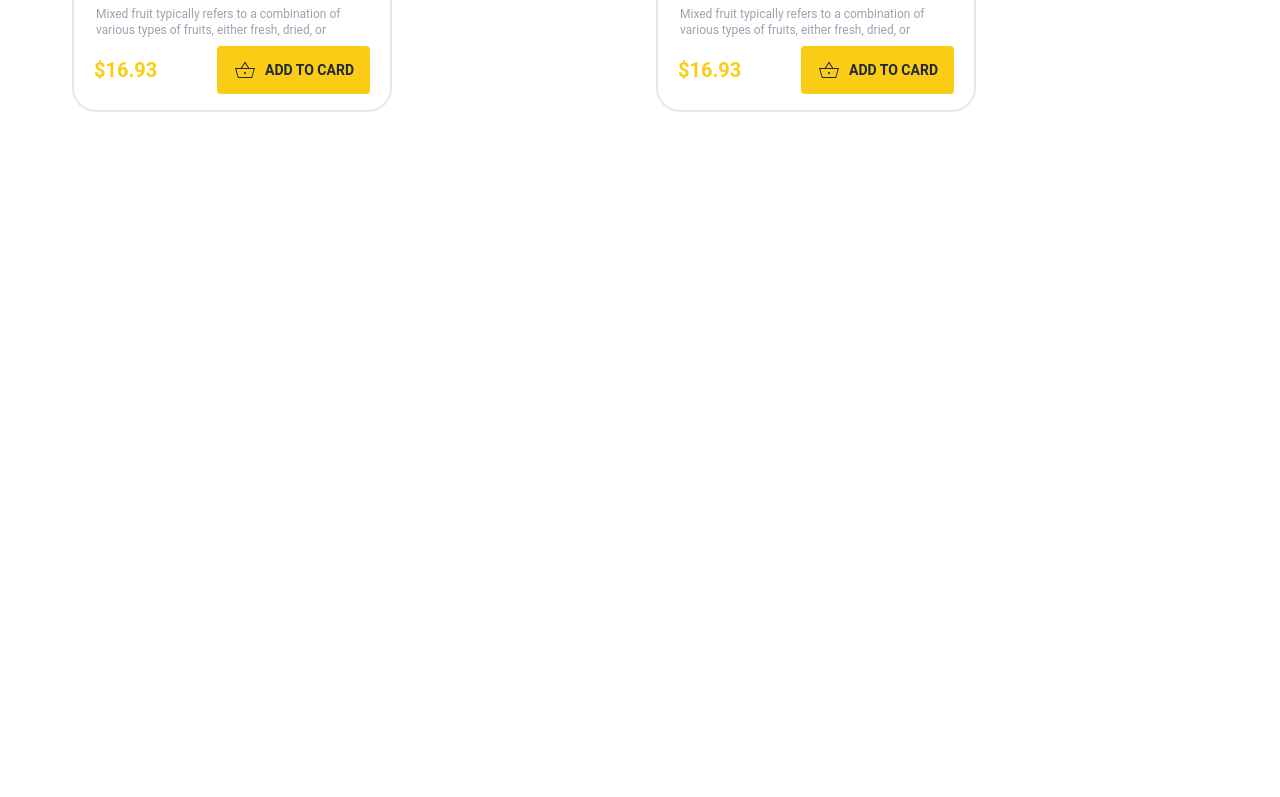
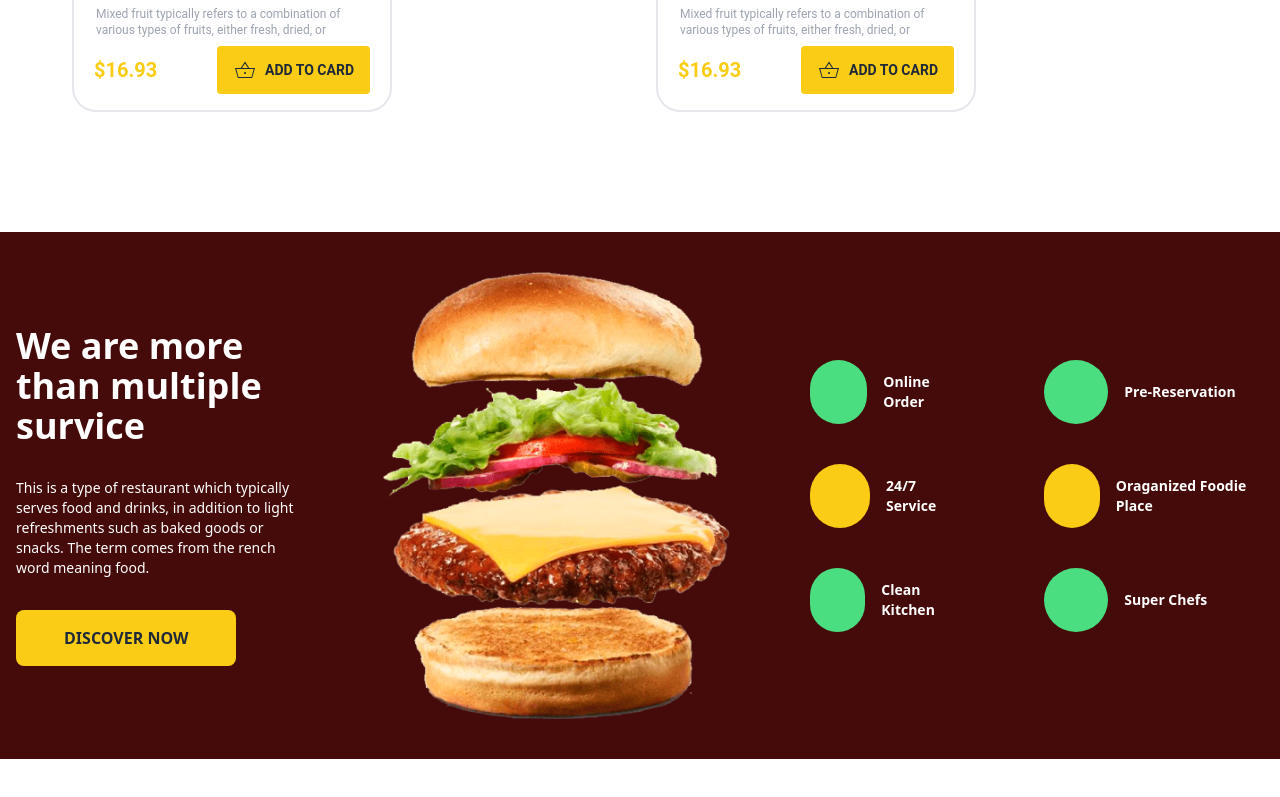
Before and after one commit to Thahee02/poco, a React (Vite) app in the folder client/: page / in a window 1280 px wide. Shown: the part 1814-2611 px from the top of the page. Before the commit the page ends 1966 px from the top, so only its background shows below. Built offline with nearby package versions, Linux system fonts and the light colour scheme.

Commit message:
design: homepage banner section 2

```diff
--- /dev/null
+++ b/client/src/components/homePage/banner2.jsx
@@ -0,0 +1,51 @@
+import { Link } from "react-router-dom";
+import BurgerFlying from '../../assets/burger-flying.png'
+
+const BannerSecondSection = () => {
+    return (
+        <div className="w-full bg-red-950 my-20 py-16 lg:py-10 flex max-md:flex-col px-4 items-center justify-center max-lg:gap-10 lg:gap-6 xl:gap-20 text-white max-lg:flex-wrap">
+            <div className="flex-wrap w-full lg:w-72 xl:w-80">
+                <h1 className="text-4xl font-bold">We are more than multiple survice</h1>
+                <p className="py-8 text-sm">This is a type of restaurant which typically serves food and drinks, in addition to light refreshments such as baked goods or snacks. The term comes from the rench word meaning food.</p>
+                <Link to={'/shop'}>
+                    <button className='bg-yellow-400 hover:bg-white text-gray-800 px-6 py-4 md:px-8 md:py-4 lg:px-12 lg:py-4 rounded-lg font-semibold transition-all ease-in-out duration-300'>DISCOVER NOW</button>
+                </Link>
+            </div>
+            <div className="max-md:hidden">
+                <img src={BurgerFlying} alt="" className="max-lg:w-44 max-lg:h-64 max-xl:w-56 max-xl:h-80 " />
+            </div>
+            <div className="max-md:w-full flex justify-between items-center md:gap-20 lg:gap-10 xl:gap-20 text-sm">
+                <div className="flex flex-col gap-10">
+                    <div className="flex items-center gap-4">
+                        <div className="w-16 h-16 bg-green-400 rounded-full"></div>
+                        <span className="font-bold">Online Order</span>
+                    </div>
+                    <div className="flex items-center gap-4">
+                        <div className="w-16 h-16 bg-yellow-400 rounded-full"></div>
+                        <span className="font-bold">24/7 Service</span>
+                    </div>
+                    <div className="flex items-center gap-4">
+                        <div className="w-16 h-16 bg-green-400 rounded-full"></div>
+                        <span className="font-bold">Clean Kitchen</span>
+                    </div>
+                </div>
+                <div className="flex flex-col gap-10">
+                    <div className="flex items-center gap-4">
+                        <div className="w-16 h-16 bg-green-400 rounded-full"></div>
+                        <span className="font-bold">Pre-Reservation</span>
+                    </div>
+                    <div className="flex items-center gap-4">
+                        <div className="w-16 h-16 bg-yellow-400 rounded-full"></div>
+                        <span className="font-bold">Oraganized Foodie Place</span>
+                    </div>
+                    <div className="flex items-center gap-4">
+                        <div className="w-16 h-16 bg-green-400 rounded-full"></div>
+                        <span className="font-bold">Super Chefs</span>
+                    </div>
+                </div>
+            </div>
+        </div>
+     );
+}
+
+export default BannerSecondSection;
--- a/client/src/components/homePage/latestFoods.jsx
+++ b/client/src/components/homePage/latestFoods.jsx
@@ -33,11 +33,11 @@ const LatestItemsSection = () => {
             <Carousel responsive={responsive} infinite={true}  centerMode={false} autoPlay={true} autoPlaySpeed={5000} transitionDuration={1000} className='max-sm:px-20 max-md:px-24 max-lg:px-10 lg:px-4 xl:px-4 '>
                 <Link to={'/shop/#'} className='cursor-default'>
                     <div className='w-80 h-[500px] border-2 rounded-3xl px-3 pt-4 text-white flex flex-col items-center gap-5 font-roboto cursor-pointer relative group'>
-                        <div className='absolute top-3 w-72 h-[300px] bg-yellow-100 group-hover:bg-yellow-400 rounded-2xl origin-bottom scale-y-50 group-hover:scale-y-100 -z-10 transition-all ease-in-out duration-1000'>
+                        <div className='absolute top-3 w-72 h-[300px] bg-yellow-100 group-hover:bg-yellow-400 rounded-2xl origin-bottom scale-y-50 group-hover:scale-y-100 -z-10 transition-all ease-in-out duration-300'>
 
                         </div>
                         <div className='w-full h-[300px] flex items-center justify-center '>
-                            <img src={Drink} alt="" className='w-48 h-48 group-hover:w-56 group-hover:h-56 transition-all ease-in-out duration-1000' />
+                            <img src={Drink} alt="" className='w-48 h-48 group-hover:w-56 group-hover:h-56 transition-all ease-in-out duration-300' />
                         </div>
 
                         <div className='self-start px-2'>
@@ -64,11 +64,11 @@ const LatestItemsSection = () => {
                 </Link>
                 <Link to={'/shop/#'} className='cursor-default'>
                     <div className='w-80 h-[500px] border-2 rounded-3xl px-3 pt-4 text-white flex flex-col items-center gap-5 font-roboto cursor-pointer relative group'>
-                        <div className='absolute top-3 w-72 h-[300px] bg-yellow-100 group-hover:bg-yellow-400 rounded-2xl origin-bottom scale-y-50 group-hover:scale-y-100 -z-10 transition-all ease-in-out duration-1000'>
+                        <div className='absolute top-3 w-72 h-[300px] bg-yellow-100 group-hover:bg-yellow-400 rounded-2xl origin-bottom scale-y-50 group-hover:scale-y-100 -z-10 transition-all ease-in-out duration-300'>
 
                         </div>
                         <div className='w-full h-[300px] flex items-center justify-center '>
-                            <img src={Drink} alt="" className='w-48 h-48 group-hover:w-56 group-hover:h-56 transition-all ease-in-out duration-1000' />
+                            <img src={Drink} alt="" className='w-48 h-48 group-hover:w-56 group-hover:h-56 transition-all ease-in-out duration-300' />
                         </div>
 
                         <div className='self-start px-2'>
@@ -95,11 +95,11 @@ const LatestItemsSection = () => {
                 </Link>
                 <Link to={'/shop/#'} className='cursor-default'>
                     <div className='w-80 h-[500px] border-2 rounded-3xl px-3 pt-4 text-white flex flex-col items-center gap-5 font-roboto cursor-pointer relative group'>
-                        <div className='absolute top-3 w-72 h-[300px] bg-yellow-100 group-hover:bg-yellow-400 rounded-2xl origin-bottom scale-y-50 group-hover:scale-y-100 -z-10 transition-all ease-in-out duration-1000'>
+                        <div className='absolute top-3 w-72 h-[300px] bg-yellow-100 group-hover:bg-yellow-400 rounded-2xl origin-bottom scale-y-50 group-hover:scale-y-100 -z-10 transition-all ease-in-out duration-300'>
 
                         </div>
                         <div className='w-full h-[300px] flex items-center justify-center '>
-                            <img src={Drink} alt="" className='w-48 h-48 group-hover:w-56 group-hover:h-56 transition-all ease-in-out duration-1000' />
+                            <img src={Drink} alt="" className='w-48 h-48 group-hover:w-56 group-hover:h-56 transition-all ease-in-out duration-300' />
                         </div>
 
                         <div className='self-start px-2'>
@@ -126,11 +126,11 @@ const LatestItemsSection = () => {
                 </Link>
                 <Link to={'/shop/#'} className='cursor-default'>
                     <div className='w-80 h-[500px] border-2 rounded-3xl px-3 pt-4 text-white flex flex-col items-center gap-5 font-roboto cursor-pointer relative group'>
-                        <div className='absolute top-3 w-72 h-[300px] bg-yellow-100 group-hover:bg-yellow-400 rounded-2xl origin-bottom scale-y-50 group-hover:scale-y-100 -z-10 transition-all ease-in-out duration-1000'>
+                        <div className='absolute top-3 w-72 h-[300px] bg-yellow-100 group-hover:bg-yellow-400 rounded-2xl origin-bottom scale-y-50 group-hover:scale-y-100 -z-10 transition-all ease-in-out duration-300'>
 
                         </div>
                         <div className='w-full h-[300px] flex items-center justify-center '>
-                            <img src={Drink} alt="" className='w-48 h-48 group-hover:w-56 group-hover:h-56 transition-all ease-in-out duration-1000' />
+                            <img src={Drink} alt="" className='w-48 h-48 group-hover:w-56 group-hover:h-56 transition-all ease-in-out duration-300' />
                         </div>
 
                         <div className='self-start px-2'>
@@ -157,11 +157,11 @@ const LatestItemsSection = () => {
                 </Link>
                 <Link to={'/shop/#'} className='cursor-default'>
                     <div className='w-80 h-[500px] border-2 rounded-3xl px-3 pt-4 text-white flex flex-col items-center gap-5 font-roboto cursor-pointer relative group'>
-                        <div className='absolute top-3 w-72 h-[300px] bg-yellow-100 group-hover:bg-yellow-400 rounded-2xl origin-bottom scale-y-50 group-hover:scale-y-100 -z-10 transition-all ease-in-out duration-1000'>
+                        <div className='absolute top-3 w-72 h-[300px] bg-yellow-100 group-hover:bg-yellow-400 rounded-2xl origin-bottom scale-y-50 group-hover:scale-y-100 -z-10 transition-all ease-in-out duration-300'>
 
                         </div>
                         <div className='w-full h-[300px] flex items-center justify-center '>
-                            <img src={Drink} alt="" className='w-48 h-48 group-hover:w-56 group-hover:h-56 transition-all ease-in-out duration-1000' />
+                            <img src={Drink} alt="" className='w-48 h-48 group-hover:w-56 group-hover:h-56 transition-all ease-in-out duration-300' />
                         </div>
 
                         <div className='self-start px-2'>
--- a/client/src/pages/homePage.jsx
+++ b/client/src/pages/homePage.jsx
@@ -1,5 +1,6 @@
 
 import BannerSection from '../components/homePage/banner';
+import BannerSecondSection from '../components/homePage/banner2';
 import LatestItemsSection from '../components/homePage/latestFoods';
 import ProductCategorySection from '../components/homePage/productCategory';
 const HomePage = () => {
@@ -8,6 +9,7 @@ const HomePage = () => {
             <BannerSection />
             <ProductCategorySection />
             <LatestItemsSection />
+            <BannerSecondSection />
         </>
      );
 }
```
Also changed, not shown: client/src/assets/burger-flying.png (added).
